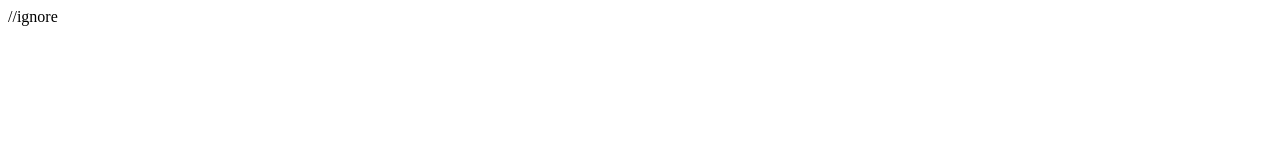
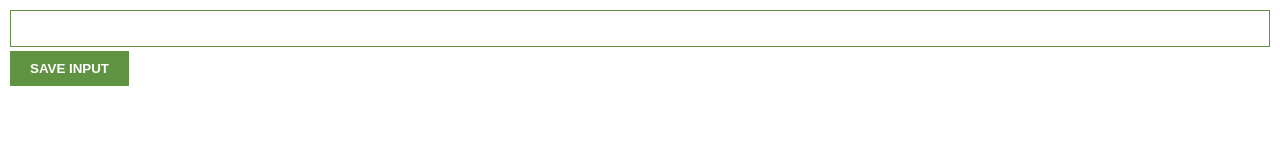
Before and after one commit to LucksDesperation15/Javascript-Projects, a plain HTML site: page chrome_extension/index.html in a window 1280 px wide. Drawn offline with Linux system fonts and the light colour scheme.

Commit message:
Chrome extension (#10)
* finish counter app

* initial commit

* add base functionality

```diff
--- a/chrome_extension/index.css
+++ b/chrome_extension/index.css
@@ -1 +1,21 @@
-#ignore
+body {
+    margin: 0;
+    padding: 10px;
+    font-family: Arial, Helvetica, sans-serif;
+}
+
+input {
+    width: 100%;
+    padding: 10px;
+    box-sizing: border-box;
+    border: 1px solid #5f9341;
+    margin-bottom: 4px;
+}
+
+button {
+    background: #5f9341;
+    color: white;
+    padding: 10px 20px;
+    border: none;
+    font-weight: bold;
+}
--- a/chrome_extension/index.html
+++ b/chrome_extension/index.html
@@ -1 +1,11 @@
-//ignore
+<html>
+    <head>
+        <link rel="stylesheet" href="index.css">
+    </head>
+    <body>
+        <input type="text" id="input-el">
+        <button id="input-btn">SAVE INPUT</button>
+        <ul id="ul-el"></ul>
+        <script src="index.js"></script>
+    </body>
+</html>
--- a/chrome_extension/index.js
+++ b/chrome_extension/index.js
@@ -1 +1,12 @@
-//ignore
+const inputBtn = document.getElementById("input-btn")
+const inputEl = document.getElementById("input-el")
+let myLeads = []
+const ulEl = document.getElementById("ul-el")
+
+inputBtn.addEventListener("click", function() {
+    myLeads.push(inputEl.value)
+    console.log("Button clicked from addEventListener")
+    for(let i=0;i<myLeads.length;i++){
+        ulEl.innerHTML = "<li>" + myLeads[i] + "</li>"
+    }
+})
```
